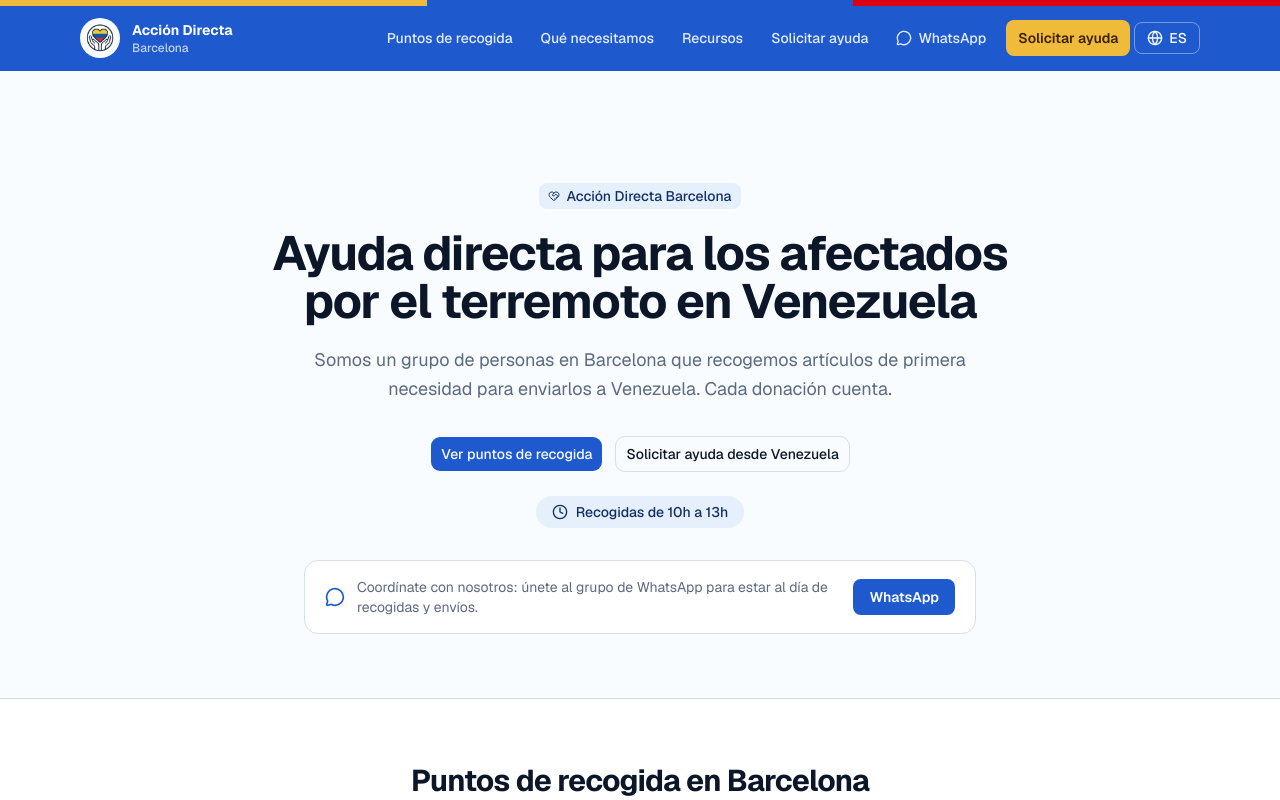
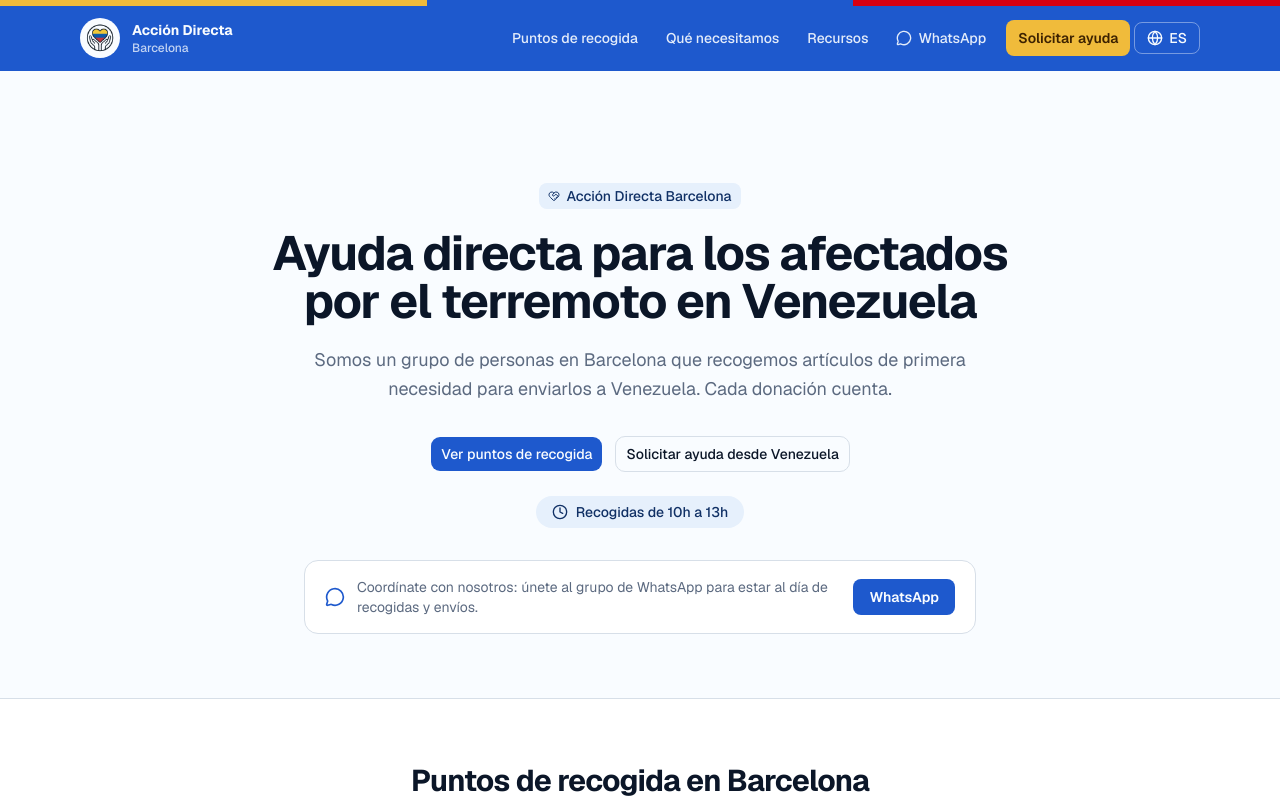
Before and after one commit to fdevbuster/acciondirectabarcelona, a Next.js app: page / in a window 1280 px wide. Shown: the top 800 px of the page. Built offline with nearby package versions, Linux system fonts and the light colour scheme.

Commit message:
Remove duplicate Solicitar ayuda link from nav, keep button only
Co-Authored-By: Claude Sonnet 4.6 <noreply@anthropic.com>

```diff
--- a/components/site-header.tsx
+++ b/components/site-header.tsx
@@ -23,7 +23,6 @@ export function SiteHeader() {
     { href: "/#puntos", label: t.nav.points },
     { href: "/#necesitamos", label: t.nav.needs },
     { href: "/#recursos", label: t.nav.resources },
-    { href: "/solicitar", label: t.nav.request },
   ]
 
   return (
```
